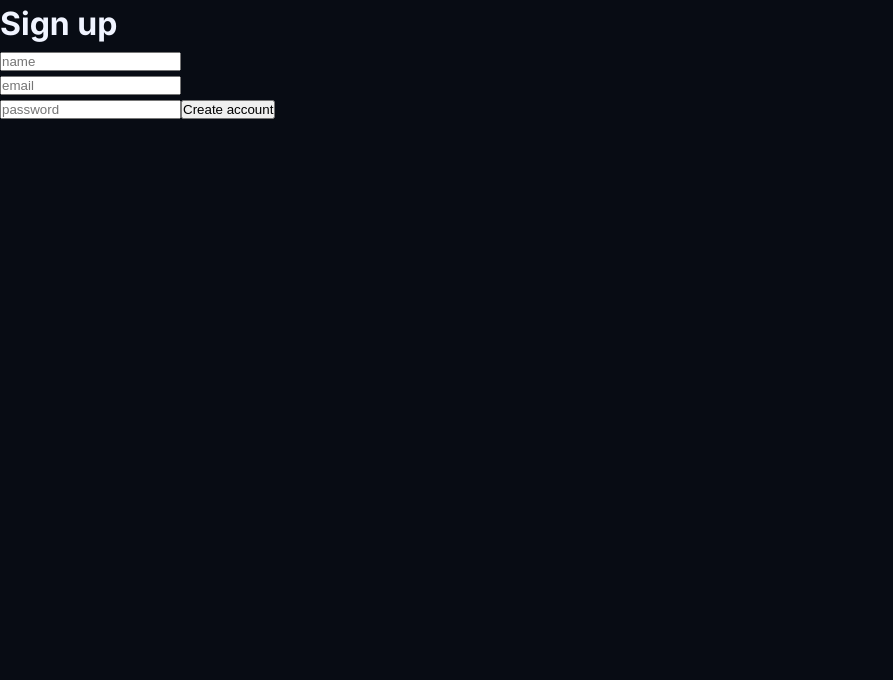
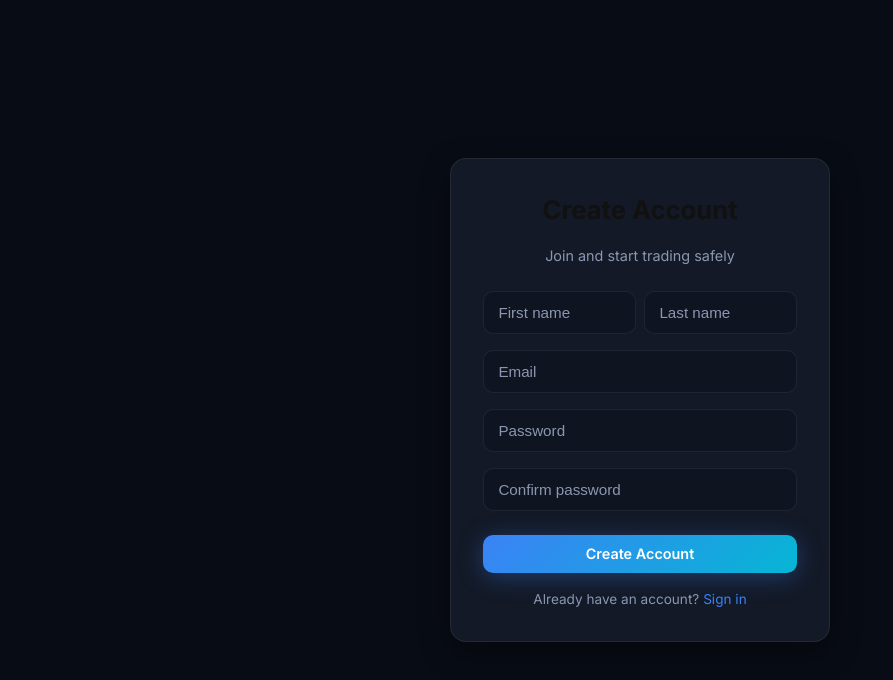
Before and after one commit to 2bryan3/SecureTrust-Escrow, a React (Vite) app in the folder frontend/: page /signup in a window 1280 px wide. Shown: the top 680 px of the page, without its empty margins (0-893 px from the left). Built offline with nearby package versions, Linux system fonts and the light colour scheme; no server answers.

Commit message:
Combined branches, changed css for login and signup, fixed createItem not rendering issue

```diff
--- a/frontend/src/App.tsx
+++ b/frontend/src/App.tsx
@@ -1,14 +1,17 @@
-import React from 'react'
-import { BrowserRouter } from 'react-router-dom'
-import AppRoutes from './routes/AppRoutes'
-import './App.css'
+import React from "react";
+import { BrowserRouter } from "react-router-dom";
+import { AuthProvider } from "./context/AuthContext";
+import AppRoutes from "./routes/AppRoutes";
+import "./App.css";
 
 const App: React.FC = () => {
   return (
     <BrowserRouter>
-      <AppRoutes />
+      <AuthProvider>
+        <AppRoutes />
+      </AuthProvider>
     </BrowserRouter>
   );
 };
 
-export default App
+export default App;
--- a/frontend/src/components/NavBar.tsx
+++ b/frontend/src/components/NavBar.tsx
@@ -29,7 +29,7 @@ export const NavBar: React.FC<NavbarProps> = ({ logo = "SecureTrust" }) => {
           <Link to="/popular">Popular Now</Link>
           <Link to="/categories">Categories</Link>
           <Link to="/deals">Deals</Link>
-          <Link to="/sell">Sell</Link>
+          <Link to="/create">Sell</Link>
         </nav>
       </div>
 
@@ -43,7 +43,6 @@ export const NavBar: React.FC<NavbarProps> = ({ logo = "SecureTrust" }) => {
           {!user ? (
             <>
               <Link to="/login">Login</Link>
-              {" · "}
               <Link to="/signup">Signup</Link>
             </>
           ) : (
--- a/frontend/src/index.css
+++ b/frontend/src/index.css
@@ -25,6 +25,11 @@ body {
   -moz-osx-font-smoothing: grayscale;
 }
 
+a {
+  text-decoration: none;
+  color: inherit;
+}
+
 /* =========================
    Root Layout
 ========================= */
--- a/frontend/src/main.tsx
+++ b/frontend/src/main.tsx
@@ -1,35 +1,10 @@
-import { StrictMode } from 'react'
-import { createRoot } from 'react-dom/client'
 import React from "react";
-import ReactDOM from 'react-dom/client'
-import './index.css'
-import App from './App.tsx'
-import { BrowserRouter, Routes, Route, Link } from "react-router-dom";
-import { AuthProvider, useAuth } from "./context/AuthContext";
-import { RequireAuth } from "./context/RequireAuth";
-import Login from "./pages/Login";
-import Signup from "./pages/Signup";
-import Dashboard from "./pages/Dashboard";
-import { HomePage } from './pages/HomePage.tsx';
+import ReactDOM from "react-dom/client";
+import App from "./App";
+import "./index.css";
 
 ReactDOM.createRoot(document.getElementById("root")!).render(
   <React.StrictMode>
-    <BrowserRouter>
-      <AuthProvider>
-        <Routes>
-          <Route path="/" element={<HomePage />} />
-          <Route path="/login" element={<Login />} />
-          <Route path="/signup" element={<Signup />} />
-          <Route
-            path="/dashboard"
-            element={
-              <RequireAuth>
-                <Dashboard />
-              </RequireAuth>
-            }
-          />
-        </Routes>
-      </AuthProvider>
-    </BrowserRouter>
+    <App />
   </React.StrictMode>
 );
--- a/frontend/src/pages/CreateItem.tsx
+++ b/frontend/src/pages/CreateItem.tsx
@@ -6,6 +6,8 @@ import { ToastPortal } from "../components/ToastPortal";
 import type { ListingInput } from "../types/listing.types";
 import { Footer } from "../components/Footer";
 import "../styles/CreateItem.css";
+
+console.log("CreateItem rendered");
 
 export const CreateItem = () => {
   const [title, setTitle] = useState("");
--- a/frontend/src/pages/Login.tsx
+++ b/frontend/src/pages/Login.tsx
@@ -1,6 +1,7 @@
 import { useState } from "react";
 import { useAuth } from "../context/AuthContext";
 import { useLocation, useNavigate } from "react-router-dom";
+import "../styles/Auth.css"
 
 export default function Login() {
   const { login } = useAuth();
@@ -23,17 +24,33 @@ export default function Login() {
   }
 
   return (
-    <form onSubmit={onSubmit} style={{ maxWidth: 360 }}>
-      <h1>Login</h1>
-      {err && <p style={{ color: "crimson" }}>{err}</p>}
-      <input placeholder="email" value={email} onChange={(e) => setEmail(e.target.value)} />
+  <div className="auth-page">
+    <form onSubmit={onSubmit} className="auth-card">
+      <h1>Welcome Back</h1>
+      <p className="auth-subtitle">Sign in to continue</p>
+
+      {err && <p className="auth-error">{err}</p>}
+
       <input
-        placeholder="password"
+        placeholder="Email"
+        value={email}
+        onChange={(e) => setEmail(e.target.value)}
+      />
+
+      <input
+        placeholder="Password"
         type="password"
         value={password}
         onChange={(e) => setPassword(e.target.value)}
       />
-      <button type="submit">Sign in</button>
+
+      <button type="submit" className="primary-btn">
+        Sign In
+      </button>
+      <p className="auth-switch">
+        Don’t have an account? <span onClick={() => nav("/signup")}>Sign up</span>
+      </p>
     </form>
-  );
+  </div>
+);
 }
--- a/frontend/src/pages/Signup.tsx
+++ b/frontend/src/pages/Signup.tsx
@@ -1,20 +1,37 @@
 import { useState } from "react";
 import { useAuth } from "../context/AuthContext";
 import { useNavigate } from "react-router-dom";
+import "../styles/Auth.css"
 
 export default function Signup() {
   const { signup } = useAuth();
-  const [name, setName] = useState("");
+  const nav = useNavigate();
+
+  const [firstName, setFirstName] = useState("");
+  const [lastName, setLastName] = useState("");
   const [email, setEmail] = useState("");
   const [password, setPassword] = useState("");
+  const [confirmPassword, setConfirmPassword] = useState("");
   const [err, setErr] = useState<string | null>(null);
-  const nav = useNavigate();
 
   async function onSubmit(e: React.FormEvent) {
     e.preventDefault();
     setErr(null);
+
+    // 🔒 Basic validation
+    if (password !== confirmPassword) {
+      setErr("Passwords do not match");
+      return;
+    }
+
+    if (password.length < 6) {
+      setErr("Password must be at least 6 characters");
+      return;
+    }
+
     try {
-      await signup(email, password, name);
+      const fullName = `${firstName} ${lastName}`;
+      await signup(email, password, fullName);
       nav("/", { replace: true });
     } catch (e: any) {
       setErr(e.message ?? "Signup failed");
@@ -22,18 +39,55 @@ export default function Signup() {
   }
 
   return (
-    <form onSubmit={onSubmit} style={{ maxWidth: 360 }}>
-      <h1>Sign up</h1>
-      {err && <p style={{ color: "crimson" }}>{err}</p>}
-      <input placeholder="name" value={name} onChange={(e) => setName(e.target.value)} />
-      <input placeholder="email" value={email} onChange={(e) => setEmail(e.target.value)} />
+    <div className="auth-page">
+      <form onSubmit={onSubmit} className="auth-card">
+        <h1>Create Account</h1>
+        <p className="auth-subtitle">Join and start trading safely</p>
+
+        {err && <p className="auth-error">{err}</p>}
+
+        <div className="auth-row">
           <input
-        placeholder="password"
+            placeholder="First name"
+            value={firstName}
+            onChange={(e) => setFirstName(e.target.value)}
+          />
+          <input
+            placeholder="Last name"
+            value={lastName}
+            onChange={(e) => setLastName(e.target.value)}
+          />
+        </div>
+
+        <input
+          placeholder="Email"
+          value={email}
+          onChange={(e) => setEmail(e.target.value)}
+        />
+
+        <input
+          placeholder="Password"
           type="password"
           value={password}
           onChange={(e) => setPassword(e.target.value)}
         />
-      <button type="submit">Create account</button>
+
+        <input
+          placeholder="Confirm password"
+          type="password"
+          value={confirmPassword}
+          onChange={(e) => setConfirmPassword(e.target.value)}
+        />
+
+        <button type="submit" className="primary-btn">
+          Create Account
+        </button>
+
+        <p className="auth-switch">
+          Already have an account?{" "}
+          <span onClick={() => nav("/login")}>Sign in</span>
+        </p>
       </form>
+    </div>
   );
 }
--- a/frontend/src/routes/AppRoutes.tsx
+++ b/frontend/src/routes/AppRoutes.tsx
@@ -2,12 +2,19 @@ import React from "react";
 import { Routes, Route } from "react-router-dom";
 import { HomePage } from "../pages/HomePage";
 import { CreateItem } from "../pages/CreateItem";
+import Login from "../pages/Login";
+import Signup from "../pages/Signup";
+import Dashboard from "../pages/Dashboard";
+import { RequireAuth } from "../context/RequireAuth";
 
 const AppRoutes: React.FC = () => {
   return (
     <Routes>
       <Route path="/" element={<HomePage />} />
       <Route path="/create" element={<CreateItem />} />
+      <Route path="/login" element={<Login />} />
+      <Route path="/signup" element={<Signup />} />
+      <Route path="/dashboard" element={<RequireAuth><Dashboard /></RequireAuth>} />
     </Routes>
   );
 };
--- /dev/null
+++ b/frontend/src/styles/Auth.css
@@ -0,0 +1,105 @@
+.auth-page {
+  min-height: 100vh;
+  display: flex;
+  align-items: center;
+  justify-content: center;
+  background: var(--bg);
+  padding: 2rem;
+}
+
+.auth-card {
+  width: 100%;
+  max-width: 380px;
+  background: var(--card);
+  border: 1px solid var(--border);
+  border-radius: 16px;
+  padding: 2rem;
+  box-shadow: 0 10px 30px rgba(0,0,0,0.4);
+  display: flex;
+  flex-direction: column;
+  gap: 1rem;
+}
+
+.auth-card h1 {
+  font-size: 1.6rem;
+  font-weight: 700;
+  text-align: center;
+}
+
+.auth-subtitle {
+  text-align: center;
+  color: var(--muted);
+  font-size: 0.9rem;
+  margin-bottom: 0.5rem;
+}
+
+/* Inputs */
+.auth-card input {
+  background: var(--surface);
+  border: 1px solid var(--border);
+  border-radius: 10px;
+  padding: 0.75rem 0.9rem;
+  color: var(--text);
+  font-size: 0.95rem;
+  outline: none;
+  transition: border 0.2s, box-shadow 0.2s;
+}
+
+.auth-card input::placeholder {
+  color: var(--muted);
+}
+
+.auth-card input:focus {
+  border-color: var(--accent);
+  box-shadow: 0 0 0 2px rgba(59,130,246,0.2);
+}
+
+/* Button (reuse your theme) */
+.primary-btn {
+  margin-top: 0.5rem;
+  background: linear-gradient(135deg, var(--accent), var(--accent2));
+  border: none;
+  border-radius: 10px;
+  padding: 0.65rem 1.2rem;
+  font-size: 0.9rem;
+  color: white;
+  font-weight: 600;
+  display: flex;
+  align-items: center;
+  justify-content: center;
+  cursor: pointer;
+  transition: transform 0.15s ease, box-shadow 0.15s ease;
+}
+
+.primary-btn:hover {
+  transform: translateY(-1px);
+  box-shadow: 0 6px 18px rgba(59,130,246,0.3);
+}
+
+/* Error */
+.auth-error {
+  color: #f87171;
+  font-size: 0.85rem;
+  text-align: center;
+}
+
+.auth-switch {
+  text-align: center;
+  font-size: 0.85rem;
+  color: var(--muted);
+}
+
+.auth-switch span {
+  color: var(--accent);
+  cursor: pointer;
+  font-weight: 500;
+}
+
+.auth-row {
+  display: flex;
+  gap: 0.5rem;
+}
+
+.auth-row input {
+  width: 100%;
+}
--- a/frontend/src/styles/NavBar.css
+++ b/frontend/src/styles/NavBar.css
@@ -83,4 +83,19 @@
   transition: color 0.2s;
   white-space: nowrap;
 }
-.navbar-auth:hover { color: var(--text); }
+
+.navbar-auth a:not(:last-child)::after {
+  content: "·  ";
+  margin-left: 6px;
+  color: var(--muted);
+}
+
+.navbar-auth a {
+  color: var(--muted);
+  text-decoration: none;
+  transition: color 0.2s;
+}
+
+.navbar-auth a:hover {
+  color: var(--text);
+}
```
Lines whose indentation alone changed are shown as unchanged.
